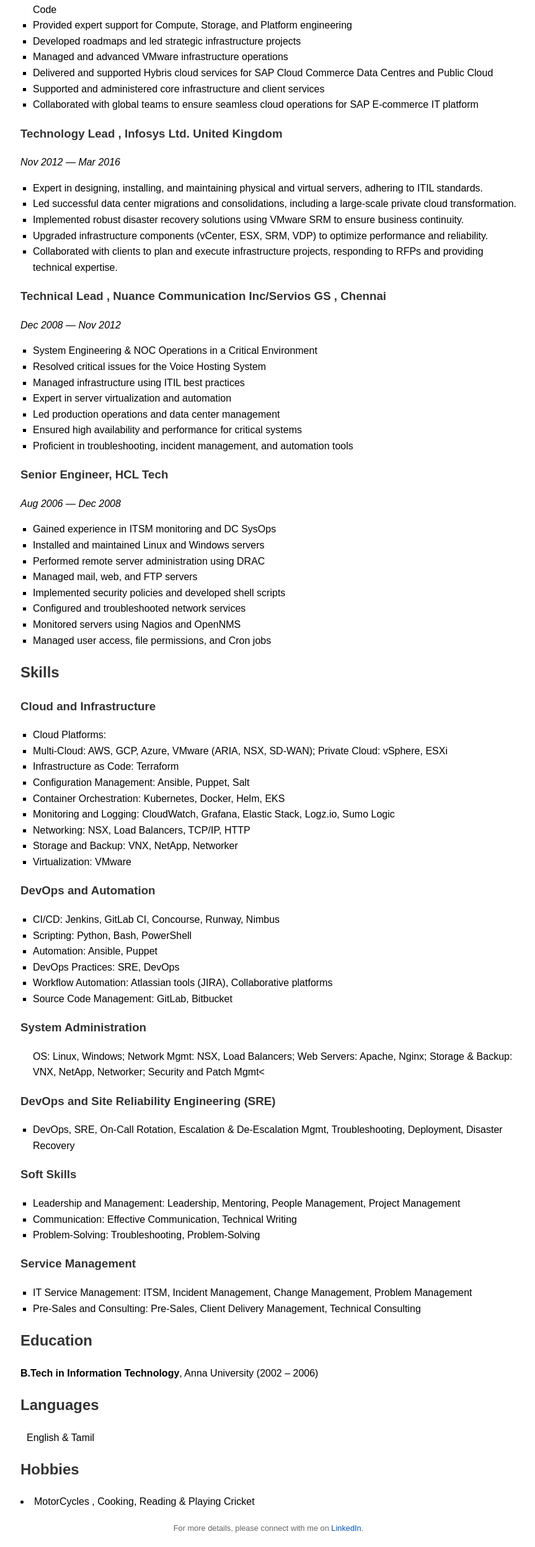
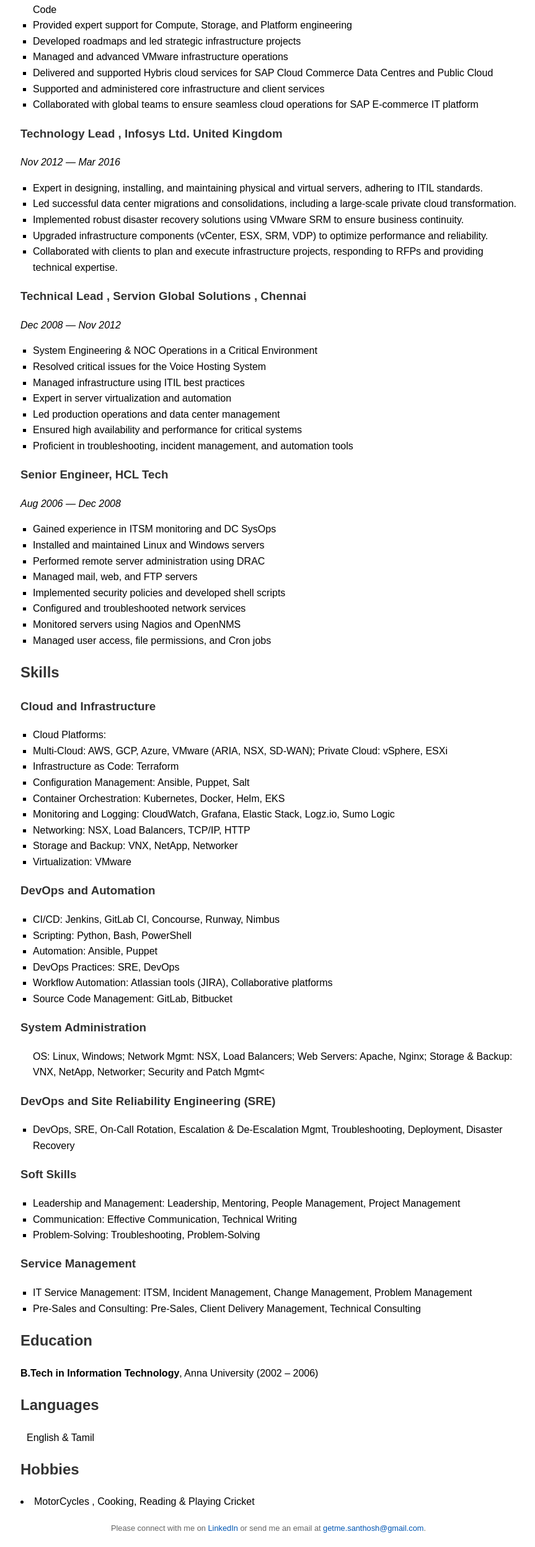
Before and after one commit to santhoshpubg/santhosh-cv, a plain HTML site: page index.html in a window 1280 px wide. Shown: the part 1253-3749 px from the top of the page at 62% size, without its empty margins (207-1070 px from the left). Drawn offline with Linux system fonts and the light colour scheme.

Commit message:
updated sentences

```diff
--- a/index.html
+++ b/index.html
@@ -91,7 +91,7 @@
             <li>Collaborated with clients to plan and execute infrastructure projects, responding to RFPs and providing technical expertise.</li>
         </ul>
 
-        <h3>Technical Lead , Nuance Communication Inc/Servios GS , Chennai</h3>
+        <h3>Technical Lead , Servion Global Solutions , Chennai</h3>
         <p><em>Dec 2008 — Nov 2012</em></p>
         <ul>
             <li>System Engineering & NOC Operations in a Critical Environment</li>
@@ -183,7 +183,7 @@
     </section>
 
     <footer class="footer">
-        <p>For more details, please connect with me on <a href="https://www.linkedin.com/in/santhosh-irl/">LinkedIn</a>.</p>
+        <p>Please connect with me on <a href="https://www.linkedin.com/in/santhosh-irl/">LinkedIn</a> or send me an email at <a href="mailto:getme.santhosh@gmail.com">getme.santhosh@gmail.com</a>.</p>
     </footer>
 
 </body>
```
